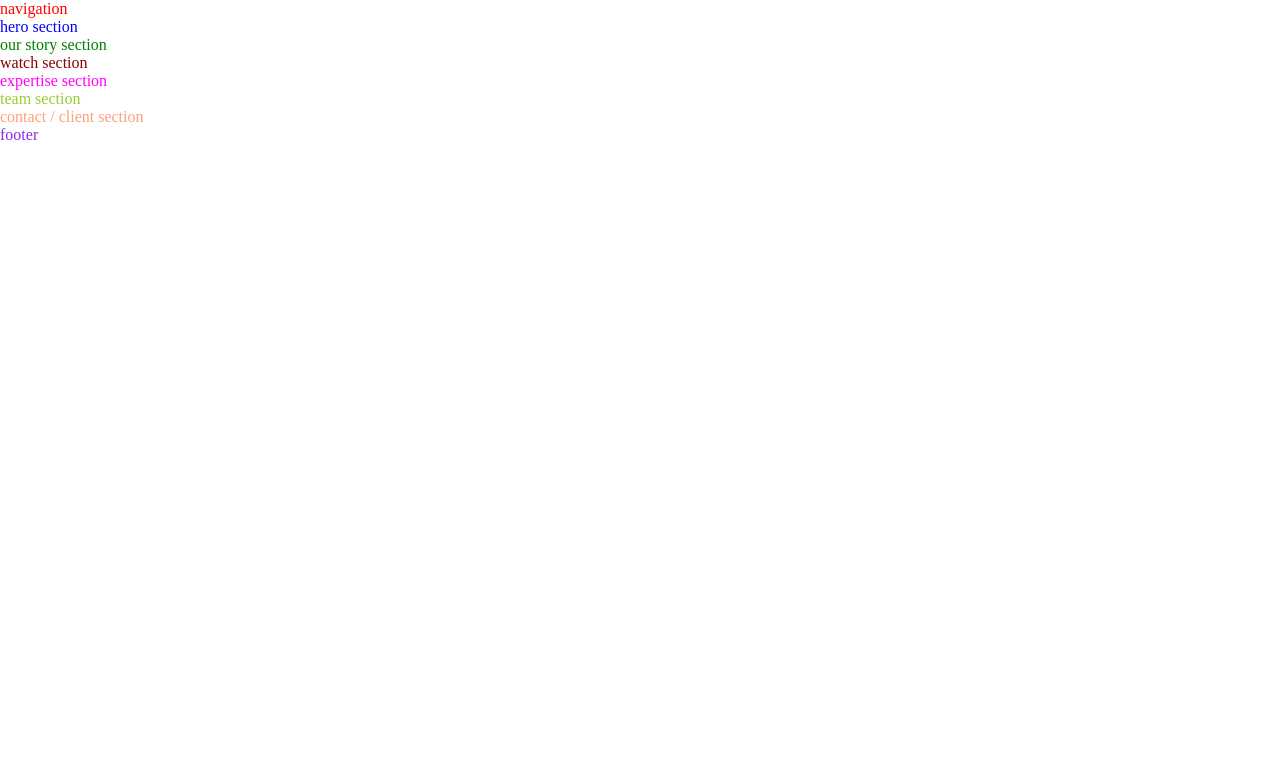
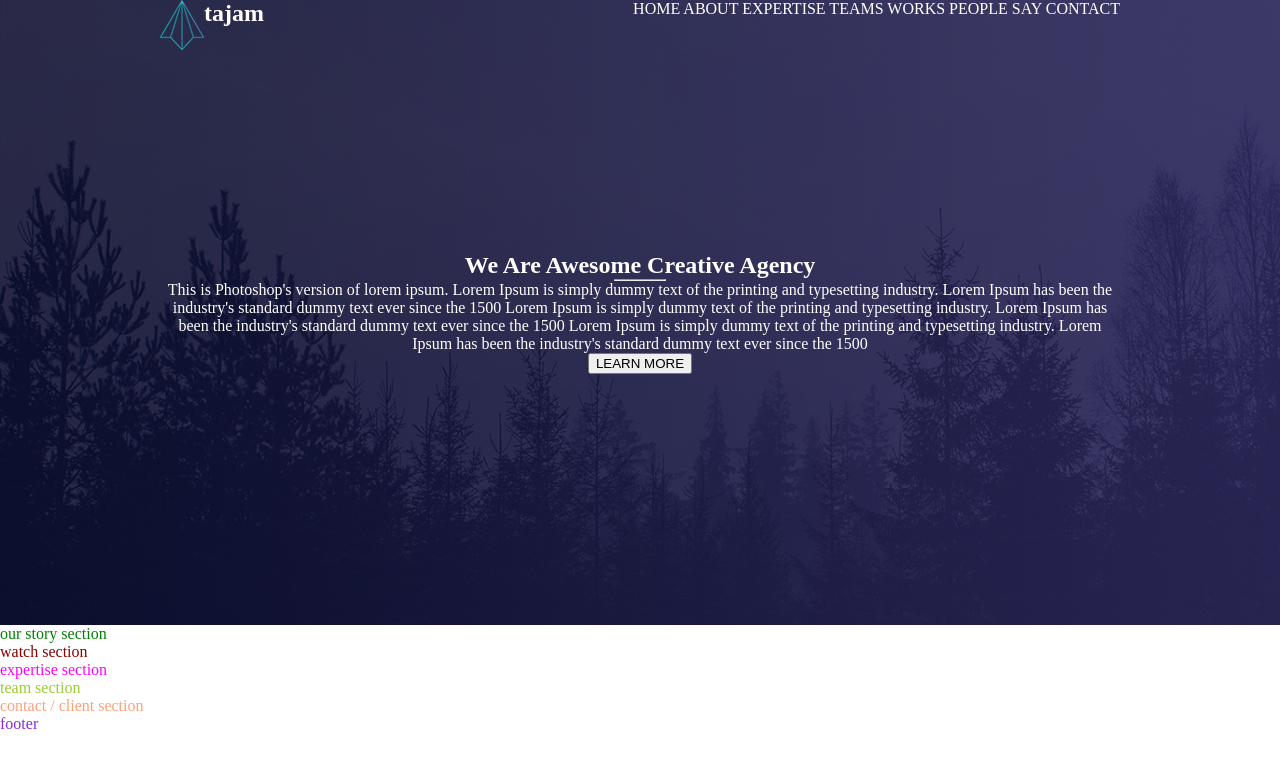
Before and after one commit to gidigiacomo/psd_group1_html, a plain HTML site: page index.html in a window 1280 px wide. Drawn offline with Linux system fonts and the light colour scheme.

Commit message:
Chris Version

```diff
--- a/index.html
+++ b/index.html
@@ -5,13 +5,47 @@
   <meta http-equiv="X-UA-Compatible" content="IE=edge" />
   <meta name="viewport" content="width=device-width, initial-scale=1.0" />
   <link rel="stylesheet" href="styles.css" />
-    <title>Document</title>
+  <title>We are Awesome</title>
+  <link rel="preconnect" href="https://fonts.googleapis.com">
+  <link rel="preconnect" href="https://fonts.gstatic.com" crossorigin>
+  <link href="https://fonts.googleapis.com/css2?family=Playfair+Display:wght@700&display=swap" rel="stylesheet">
 </head>
 <body>
   <header>
-      <nav>navigation</nav>
-      <section id="hero-section">hero section</section>
+    <div class="content" id="header-content">
+      <nav class="nav flex">
+        <a href="#home" id="nav-logo-title">
+          <img src="public/images/png/logo.png" />
+          <h1>tajam</h1>
+        </a>
+        <div>
+          <a class="nav-box">HOME</a>
+          <a class="nav-box">ABOUT</a>
+          <a class="nav-box">EXPERTISE</a>
+          <a class="nav-box">TEAMS</a>
+          <a class="nav-box">WORKS</a>
+          <a class="nav-box">PEOPLE SAY</a>
+          <a class="nav-box">CONTACT</a>
+        </div>
+      </nav>
+
+      <section class="main-box" id="hero-section">
+        <h1> We Are Awesome Creative Agency</h1>
+        <hr id="hr" width="50px" style="background:#03d4c8" />
+        <!-- <div class="dash"></div> -->
+        <p>
+          This is Photoshop's version of lorem ipsum.
+          Lorem Ipsum is simply dummy text of the printing and typesetting industry.
+          Lorem Ipsum has been the industry's standard dummy text ever since the 1500 Lorem Ipsum is simply dummy
+          text of the printing and typesetting industry. Lorem Ipsum has been the industry's standard dummy
+          text ever since the 1500 Lorem Ipsum is simply dummy text of the printing and typesetting industry.
+          Lorem Ipsum has been the industry's standard dummy text ever since the 1500
+        </p>
+        <button id="lm-box">LEARN MORE</button>
+      </section>
+    </div>
   </header>
+
   <main>
     <section id="our_story-section">our story section</section>
     <section id="watch-section">watch section</section>
--- a/styles.css
+++ b/styles.css
@@ -1,11 +1,8 @@
 * {
   margin: 0;
 }
-  nav {
-    color: red;
-  }
-  #hero-section {
-    color: blue;
+header {
+  color: white;
 }
 #our_story-section {
   color: green;
@@ -25,3 +22,45 @@
 footer {
   color: blueviolet;
 }
+
+header {
+  background-image:  url("public/images/bgk-header.png");
+  background-size: cover;
+  height: 625px;
+  display: flex;
+  justify-content: center;
+}
+
+.content {
+  width: 100%;
+  max-width: 960px;
+  height: 100%;
+}
+
+#header-content {
+  display:  flex;
+  flex-direction: column;
+  justify-content: center;
+}
+
+#header-content nav {
+  width: 100%;
+  max-width: 960px;
+  position: absolute;
+  top: 0;
+  display: flex;
+  justify-content: space-between;
+}
+
+#nav-logo-title {
+  display: flex;
+  color: inherit;
+  text-decoration: inherit;
+}
+
+.main-box  {
+  display: flex;
+  flex-direction: column;
+  align-items:  center;
+  text-align: center;
+}
```
Lines whose indentation alone changed are shown as unchanged.
